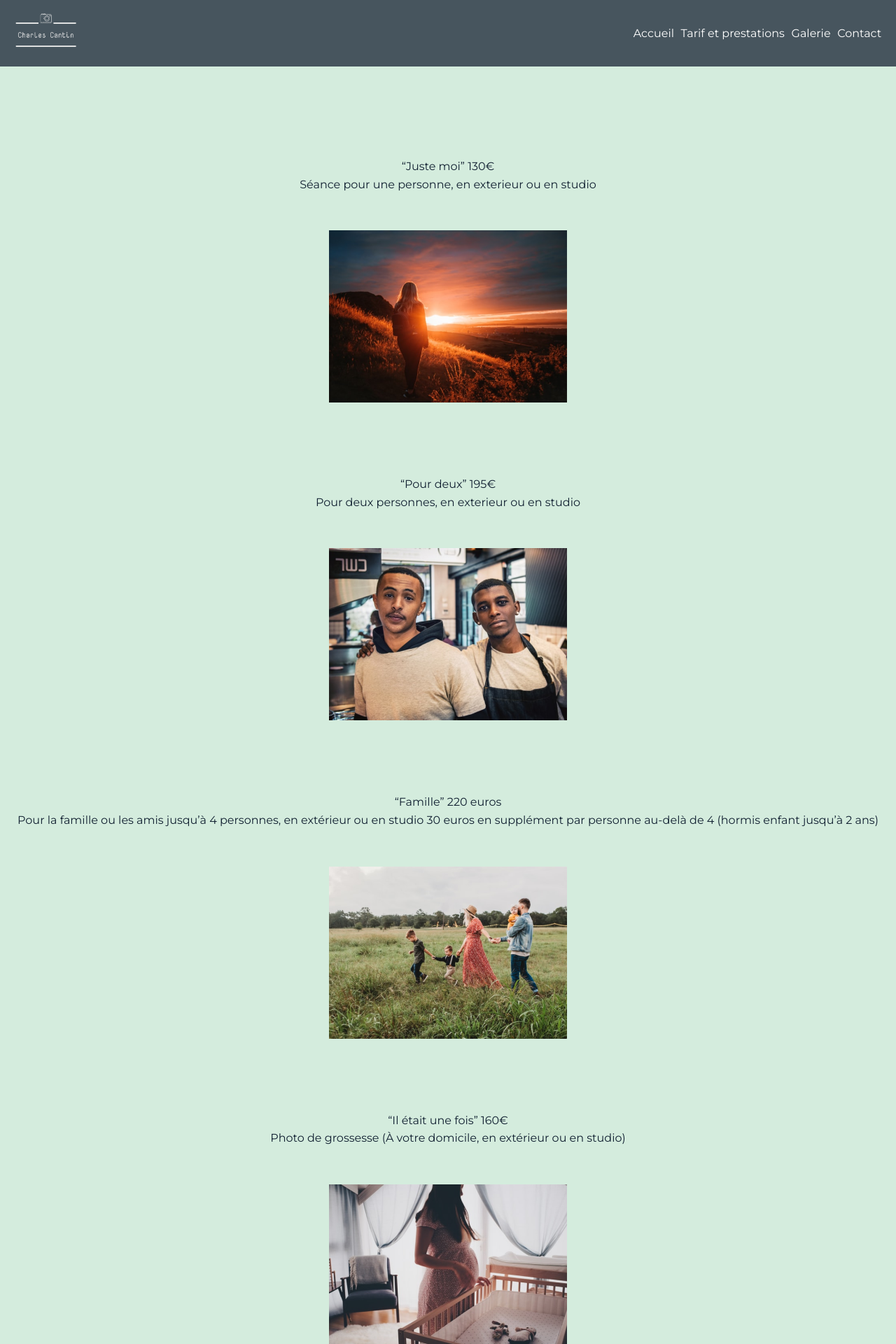
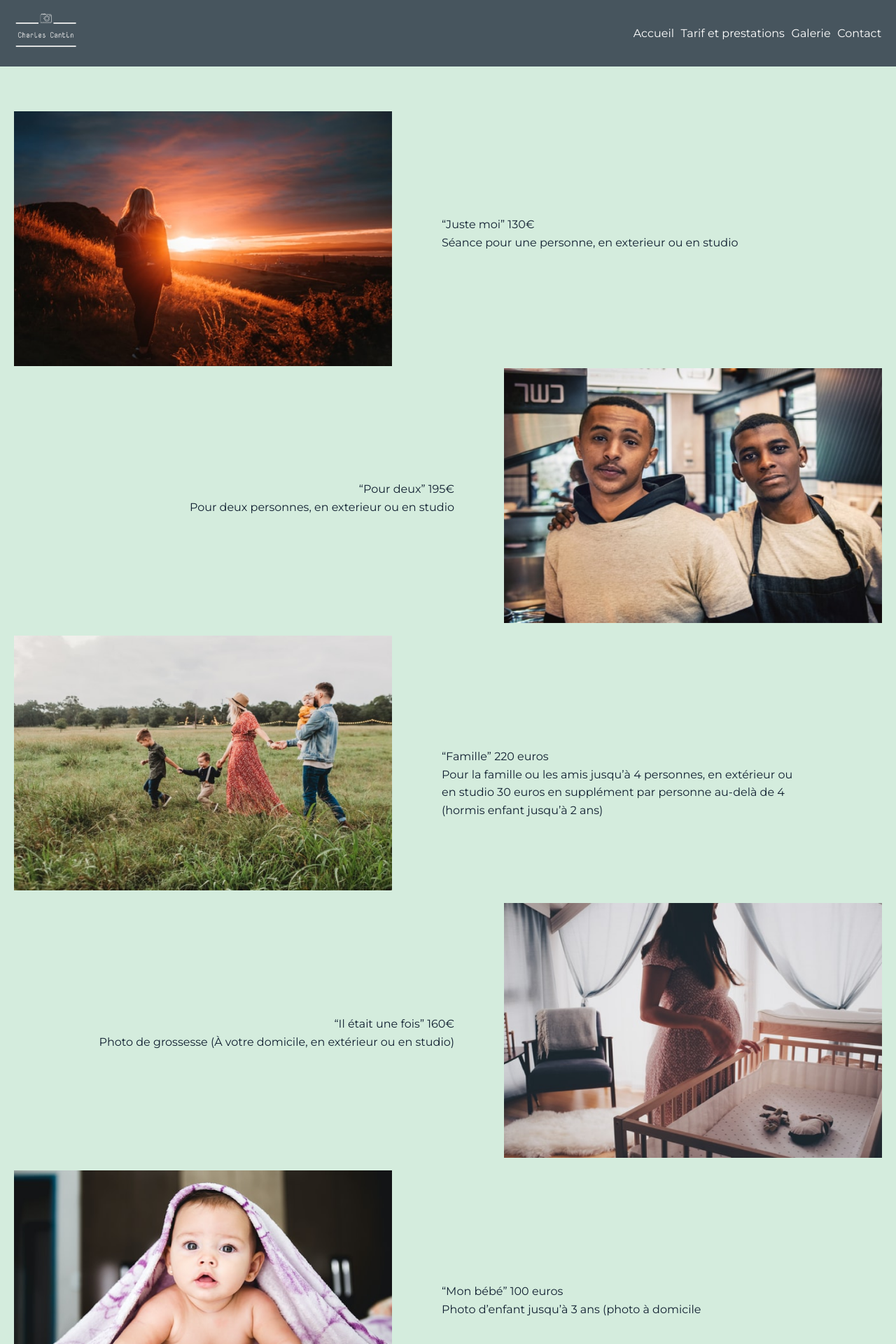
Before and after one commit to Kevdevv/ECF-Front, a React (Create React App) app: page /prestation in a window 1280 px wide. Shown: the top 1920 px of the page at 70% size. Built offline with nearby package versions, Linux system fonts and the light colour scheme.

Commit message:
fin design page tarif version desktop

```diff
--- a/src/Pages/Gallery/Gallery.js
+++ b/src/Pages/Gallery/Gallery.js
@@ -21,7 +21,7 @@ const Gallery = () => {
     return (
         <>
             <div className='all-buttons'>
-                <button className='button' onClick={() => filterItem('bapteme')}>Bapteme</button>
+                <button className='button' onClick={() => filterItem('bapteme')}>Baptême</button>
                 <button className='button' onClick={() => filterItem('couple')}>Couple</button>
                 <button className='button' onClick={() => filterItem('famille')}>Famille</button>
                 <button className='button' onClick={() => filterItem('mariage')}>Mariage</button>
--- a/src/Pages/Prestation/Prestation.css
+++ b/src/Pages/Prestation/Prestation.css
@@ -22,3 +22,56 @@ p {
 .first {
     margin-top: 130px;
 }
+
+.first-image {
+    width: 340px;
+    height: 246px;
+}
+
+@media screen and (min-width:1200px) {
+    .left {
+        float: left;
+        display: inline;
+        text-align: right;
+        margin-right: 71px;
+    }
+
+    .right {
+        float: right;
+        display: inline;
+        text-align: left;
+        margin-left: 71px;
+    }
+
+    p {
+        float: right;
+        margin-top: 160px;
+
+    }
+
+    #one {
+        margin-top: 213px;
+        text-align: left;
+        margin-left: 71px;
+    }
+
+    #family {
+        width: 520px;
+    }
+
+    .prestation {
+        margin-left: 20px;
+        margin-right: 20px;
+    }
+
+    .first-image {
+        margin-top: 64px;
+        width: 540px;
+        height: 364px;
+    }
+
+    .prestation-image {
+        width: 540px;
+        height: 364px;
+    }
+}
--- a/src/Pages/Prestation/Prestation.js
+++ b/src/Pages/Prestation/Prestation.js
@@ -10,44 +10,44 @@ import Mariage from 'Pages/Prestation/Images/mariage.png'
 const Prestation = () => {
   return (
     <div className='prestation'>
-      <article>
-        <p className='first'>
+      <article className='left'>
+        <p id='one' className='first'>
           “Juste moi” 130€<br/>
           Séance pour une personne, en exterieur ou en studio
         </p>
-        <img className='prestation-image' src={Moi} alt='logo' />
+        <img className='first-image' src={Moi} alt='logo' />
       </article>
-      <article>
-        <p>
+      <article className='right'>
+        <p className='left'>
         “Pour deux” 195€<br/>
         Pour deux personnes, en exterieur ou en studio
         </p>
         <img className='prestation-image' src={Deux} alt='logo' />
       </article>
-      <article>
-        <p>
+      <article className='left'>
+        <p id='family' className='right'>
         “Famille” 220 euros<br/>
         Pour la famille ou les amis jusqu’à 4 personnes, en extérieur ou en studio
-30 euros en supplément par personne au-delà de 4 (hormis enfant jusqu’à 2 ans)
+        30 euros en supplément par personne au-delà de 4 (hormis enfant jusqu’à 2 ans)
         </p>
         <img className='prestation-image' src={Famille} alt='logo' />
       </article>
-      <article>
-        <p>
+      <article className='right'>
+        <p className='left'>
         “Il était une fois” 160€<br/>
         Photo de grossesse (À votre domicile, en extérieur ou en studio)
         </p>
         <img className='prestation-image' src={Pregnant} alt='logo' />
       </article>
-      <article>
-        <p>
+      <article className='left'>
+        <p className='right'>
         “Mon bébé” 100 euros<br/>
         Photo d’enfant jusqu’à 3 ans (photo à domicile
         </p>
         <img className='prestation-image' src={Bebe} alt='logo' />
       </article>
-      <article>
-        <p>
+      <article className='right'>
+        <p className='left'>
         “J’immortalise l’événement”  sur mesure<br/>
         Prestation de mariage ou baptême sur devis
         </p>
```
